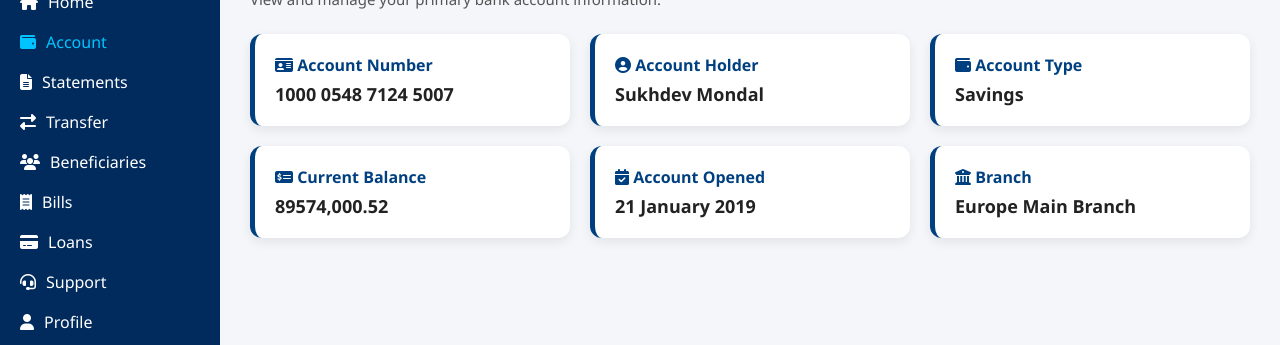
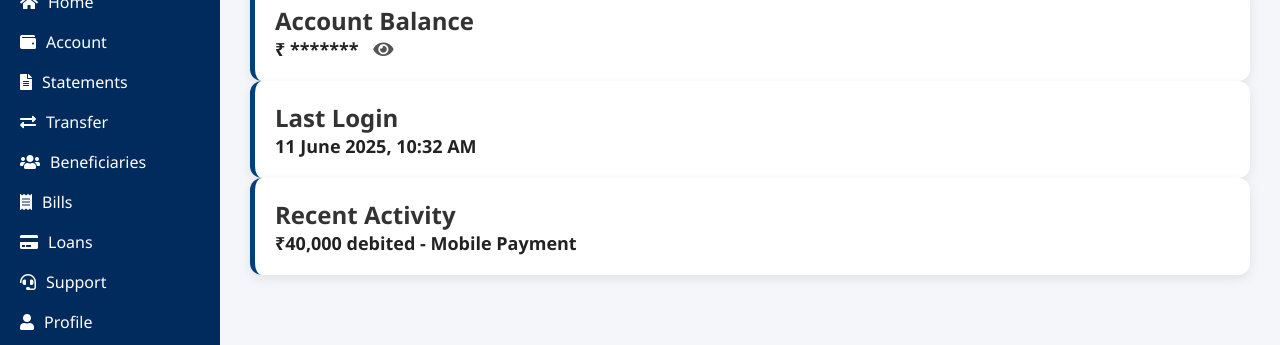
Before and after one commit to Sukhdev9822/jwcashnest, a plain HTML site: page account.html in a window 1280 px wide. Shown: the part 99-444 px from the top of the page. Drawn offline with Linux system fonts and the light colour scheme.

Commit message:
Update account.html

```diff
--- a/account.html
+++ b/account.html
@@ -2,10 +2,11 @@
 <html lang="en">
 <head>
   <meta charset="UTF-8" />
-  <meta name="viewport" content="width=device-width, initial-scale=1.0"/>
-  <title>Account - JWcashnest BANK</title>
+  <meta name="viewport" content="width=device-width, initial-scale=1.0" />
+  <title>Dashboard - JWcashnest BANK</title>
   <link rel="stylesheet" href="style.css" />
-  <link rel="stylesheet" href="https://cdnjs.cloudflare.com/ajax/libs/font-awesome/6.4.0/css/all.min.css" />
+  <script defer src="script.js"></script>
+  <link rel="stylesheet" href="https://cdnjs.cloudflare.com/ajax/libs/font-awesome/5.15.4/css/all.min.css" />
 </head>
 <body>
   <div class="dashboard-container">
@@ -15,7 +16,7 @@
       <nav>
         <ul>
           <li><a href="home.html"><i class="fa fa-home"></i> Home</a></li>
-          <li><a href="account.html" class="active"><i class="fa fa-wallet"></i> Account</a></li>
+          <li><a href="account.html"><i class="fa fa-wallet"></i> Account</a></li>
           <li><a href="statements.html"><i class="fa fa-file-alt"></i> Statements</a></li>
           <li><a href="transfer.html"><i class="fa fa-exchange-alt"></i> Transfer</a></li>
           <li><a href="beneficiaries.html"><i class="fa fa-users"></i> Beneficiaries</a></li>
@@ -28,42 +29,30 @@
       </nav>
     </div>
 
-    <!-- Main Content -->
+    <!-- Main Dashboard -->
     <div class="main-content">
-      <div class="header">
-        <h1>Account Overview</h1>
-        <p>View and manage your primary bank account information.</p>
-      </div>
+      <h1>Welcome, Sukhdev Mondal</h1>
 
-      <div class="card-grid">
-        <div class="card">
-          <h3><i class="fa fa-id-card"></i> Account Number</h3>
-          <p> 1000 0548 7124 5007 </p>
+      <div class="card-container">
+        <!-- Account Balance -->
+        <div class="card balance-card">
+          <h2>Account Balance</h2>
+          <p class="balance-amount">
+            <span id="balance-text">₹ *******</span>
+            <i class="fas fa-eye balance-toggle" id="toggle-balance" title="Show/Hide Balance"></i>
+          </p>
         </div>
 
-        <div class="card">
-          <h3><i class="fa fa-user-circle"></i> Account Holder</h3>
-          <p>Sukhdev Mondal</p>
+        <!-- Last Login -->
+        <div class="card info-card">
+          <h2>Last Login</h2>
+          <p>11 June 2025, 10:32 AM</p>
         </div>
 
-        <div class="card">
-          <h3><i class="fa fa-wallet"></i> Account Type</h3>
-          <p>Savings</p>
-        </div>
-
-        <div class="card">
-          <h3><i class="fa fa-money-check-alt"></i> Current Balance</h3>
-          <p> 89574,000.52 </p>
-        </div>
-
-        <div class="card">
-          <h3><i class="fa fa-calendar-check"></i> Account Opened</h3>
-          <p>21 January 2019</p>
-        </div>
-
-        <div class="card">
-          <h3><i class="fa fa-bank"></i> Branch</h3>
-          <p>Europe Main Branch</p>
+        <!-- Recent Activity -->
+        <div class="card info-card">
+          <h2>Recent Activity</h2>
+          <p>₹40,000 debited - Mobile Payment</p>
         </div>
       </div>
     </div>
```
